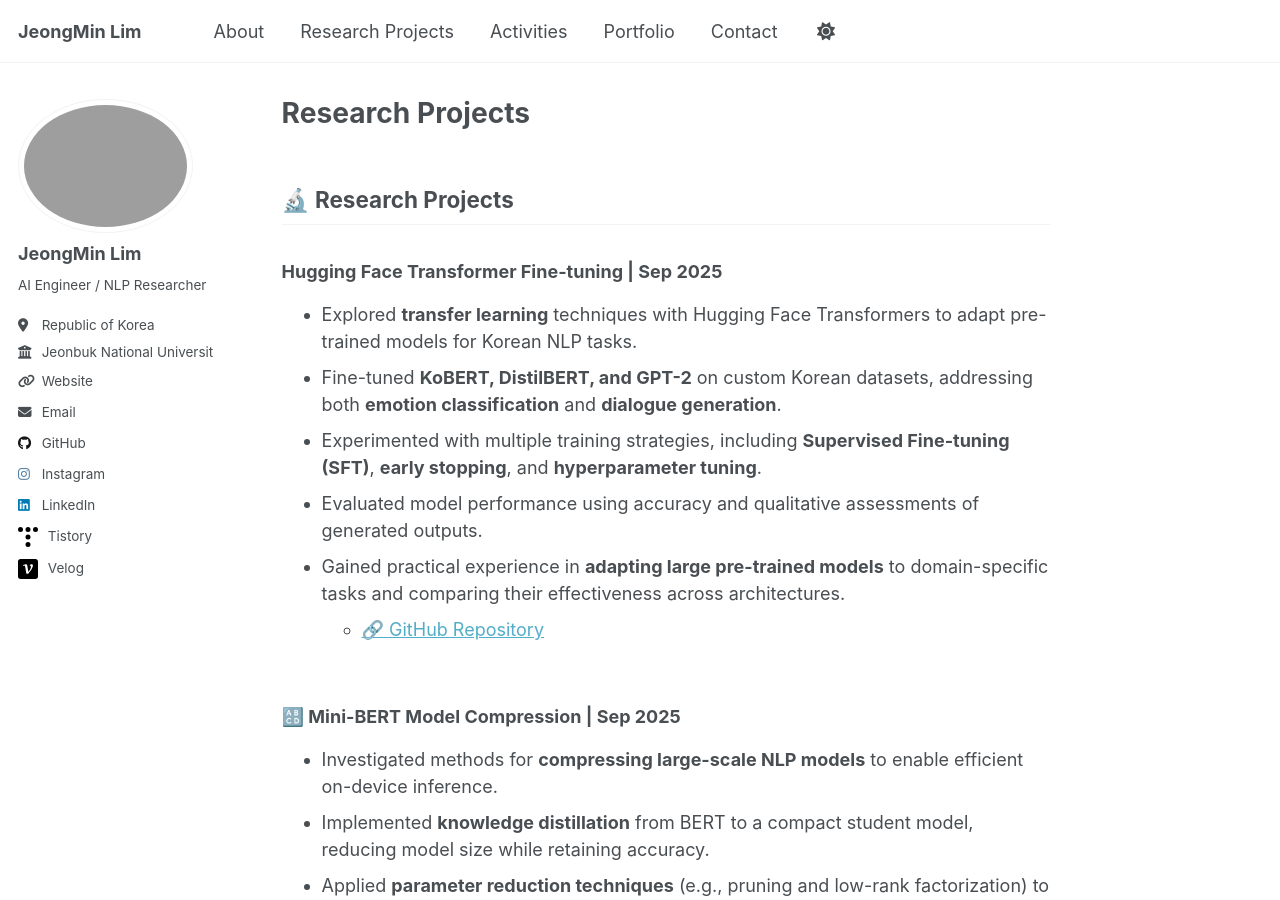
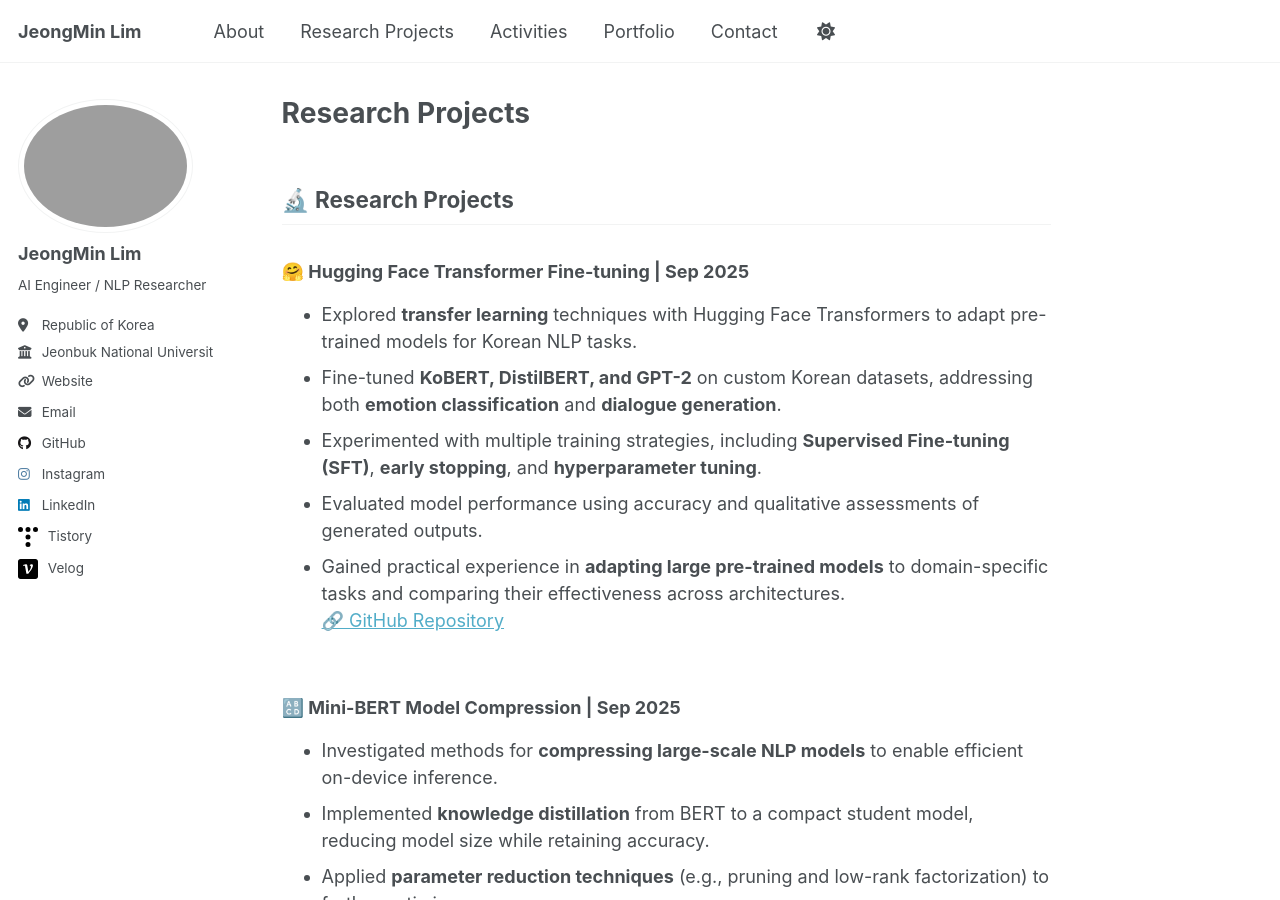
Before and after one commit to JeongMinIsBest/JeongMinIsBest.github.io, a Jekyll site: the page built from _pages/research.md, in a window 1280 px wide and 900 px high. Built offline with Jekyll 4.4.1, drawn with Linux system fonts in a browser that asks for light colours; a script that is not in the unit is left out.

Commit message:
Update research.md

```diff
--- a/_pages/research.md
+++ b/_pages/research.md
@@ -7,13 +7,13 @@
 
 ## 🔬 Research Projects
 
-### Hugging Face Transformer Fine-tuning | Sep 2025
+### 🤗 Hugging Face Transformer Fine-tuning | Sep 2025
 - Explored **transfer learning** techniques with Hugging Face Transformers to adapt pre-trained models for Korean NLP tasks.
 - Fine-tuned **KoBERT, DistilBERT, and GPT-2** on custom Korean datasets, addressing both **emotion classification** and **dialogue generation**.
 - Experimented with multiple training strategies, including **Supervised Fine-tuning (SFT)**, **early stopping**, and **hyperparameter tuning**.
 - Evaluated model performance using accuracy and qualitative assessments of generated outputs.
 - Gained practical experience in **adapting large pre-trained models** to domain-specific tasks and comparing their effectiveness across architectures.
-   - [🔗 GitHub Repository](https://github.com/JeongMinIsBest/AIFFEL_quest_rs/tree/main/GoingDeeper/GD1516)
+[🔗 GitHub Repository](https://github.com/JeongMinIsBest/AIFFEL_quest_rs/tree/main/GoingDeeper/GD1516)
 <br/>
 
 ### 🔠 Mini-BERT Model Compression | Sep 2025
@@ -22,8 +22,9 @@
 - Applied **parameter reduction techniques** (e.g., pruning and low-rank factorization) to further optimize resource usage.
 - Conducted **benchmarks on text classification tasks**, analyzing the trade-offs between computational efficiency and predictive performance.
 - Gained insights into the practical deployment of **lightweight language models** in resource-constrained environments.
-   - [🔗 GitHub Repository](https://github.com/JeongMinIsBest/AIFFEL_quest_rs/tree/main/GoingDeeper/GD1314)
-   - [📄 View Full Report (PDF)](/files/Width Matters Efficient Scaling of Compact BERT Models.pdf)
+[🔗 GitHub Repository](https://github.com/JeongMinIsBest/AIFFEL_quest_rs/tree/main/GoingDeeper/GD1314)
+
+[📄 View Full Report (PDF)](/files/Width Matters Efficient Scaling of Compact BERT Models.pdf)
 <br/>
 
 ### 🤖 Classical Machine Learning and DL Fundamentals | Aug 2025
@@ -31,7 +32,7 @@
 - Implemented core ML algorithms (**SVM, Random Forest, Logistic Regression**) on structured datasets, practicing feature engineering and model selection.
 - Designed and trained **basic neural networks** using TensorFlow and PyTorch to compare performance with classical ML approaches.
 - Evaluated models through **cross-validation and performance metrics**, gaining a solid understanding of trade-offs between classical ML and DL methods.
-   - [🔗 GitHub Repository](https://github.com/JeongMinIsBest/AIFFEL_quest_rs/tree/main/GoingDeeper/GD0304)
+[🔗 GitHub Repository](https://github.com/JeongMinIsBest/AIFFEL_quest_rs/tree/main/GoingDeeper/GD0304)
 <br/>
 
 ### 🗨️ NLP Pipeline and Korean Chatbot | Aug 2025
@@ -39,7 +40,7 @@
 - Built preprocessing pipelines, including **SentencePiece tokenization, subword vocabulary construction, and text cleaning**.
 - Implemented and trained baseline models (**Seq2Seq and Transformer-based architectures**) for response generation.
 - Conducted evaluation using **BLEU and BERTScore**, and analyzed the effects of different decoding strategies (greedy, beam search, sampling).
-   - [🔗 GitHub Repository](https://github.com/JeongMinIsBest/AIFFEL_quest_rs/tree/main/GoingDeeper/GD0910)
+[🔗 GitHub Repository](https://github.com/JeongMinIsBest/AIFFEL_quest_rs/tree/main/GoingDeeper/GD0910)
 <br/>
 
 ### 🌳 ESG-based Credit Scoring Model for Small Businesses | Jun 2025 - Aug 2025
@@ -47,7 +48,7 @@
 - Incorporated **non-financial ESG indicators** (energy savings, social contributions, privacy protection) alongside traditional credit factors.
 - Applied **XGBoost and CatBoost** for predictive modeling, achieving higher fairness and interpretability.
 - Proposed policy implications for regional banks to enhance financial inclusion.
-   - [📄 View Full Report (PDF)](/files/MyResearchPoster.pdf)
+[📄 View Full Report (PDF)](/files/MyResearchPoster.pdf)
 <br/>
 
 ### 🏦 Shinhan Big Data Hackathon: ESG Financial Product Design | Oct 2024 - Nov 2024
@@ -55,7 +56,7 @@
 - Identified customer segments based on ESG consumption behaviors.
 - Designed a new **green savings account product**, linking financial incentives to sustainable consumption.
 - Proposed marketing and policy strategies to attract **young customers (20s–30s)** to ESG products.
-   - [🔗 Notion Page](https://www.notion.so/Green-Consumption-Savings-Account-ESG-Financial-Product-Proposal-1d1fb4f8761581369fb9c56899e5494a?source=copy_link)
+[🔗 Notion Page](https://www.notion.so/Green-Consumption-Savings-Account-ESG-Financial-Product-Proposal-1d1fb4f8761581369fb9c56899e5494a?source=copy_link)
 <br/>
 
 ### 📚 Shakespeare Text Mining: Tragedies vs. Comedies | Dec 2023
@@ -63,7 +64,7 @@
 - Quantified the **frequency of “death” and related semantic fields**, highlighting genre-specific lexical patterns.
 - Applied **sentiment analysis** to compare emotional tones across the two genres.
 - Showcased the integration of an **English Literature background** with **NLP and Data Science techniques**, bridging the gap between humanities and computational research.
-   - [📄 View Full Report (PDF)](/files/Data_Analysis.pdf)
+[📄 View Full Report (PDF)](/files/Data_Analysis.pdf)
 <br/>
 <br/>
 
```
